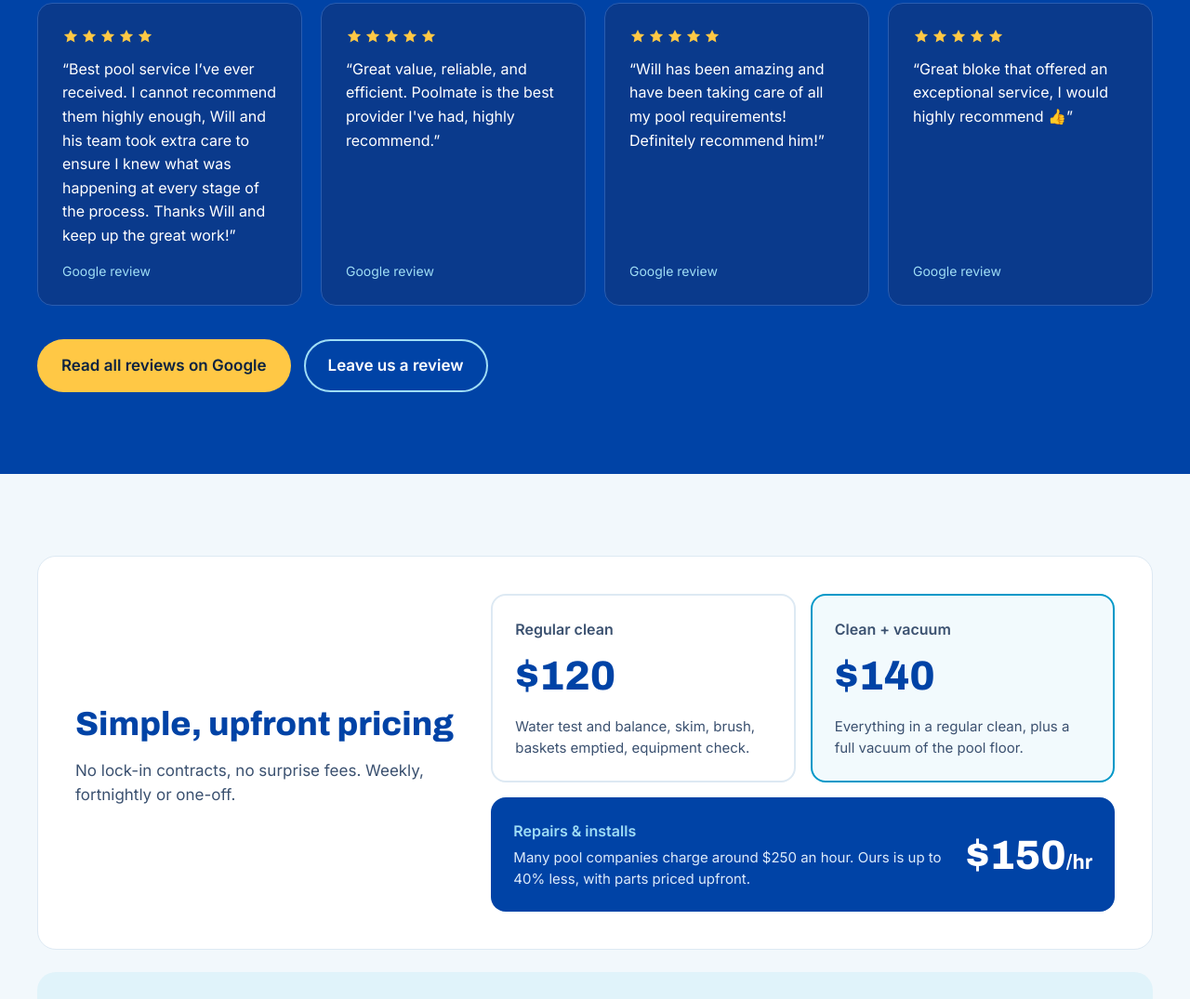
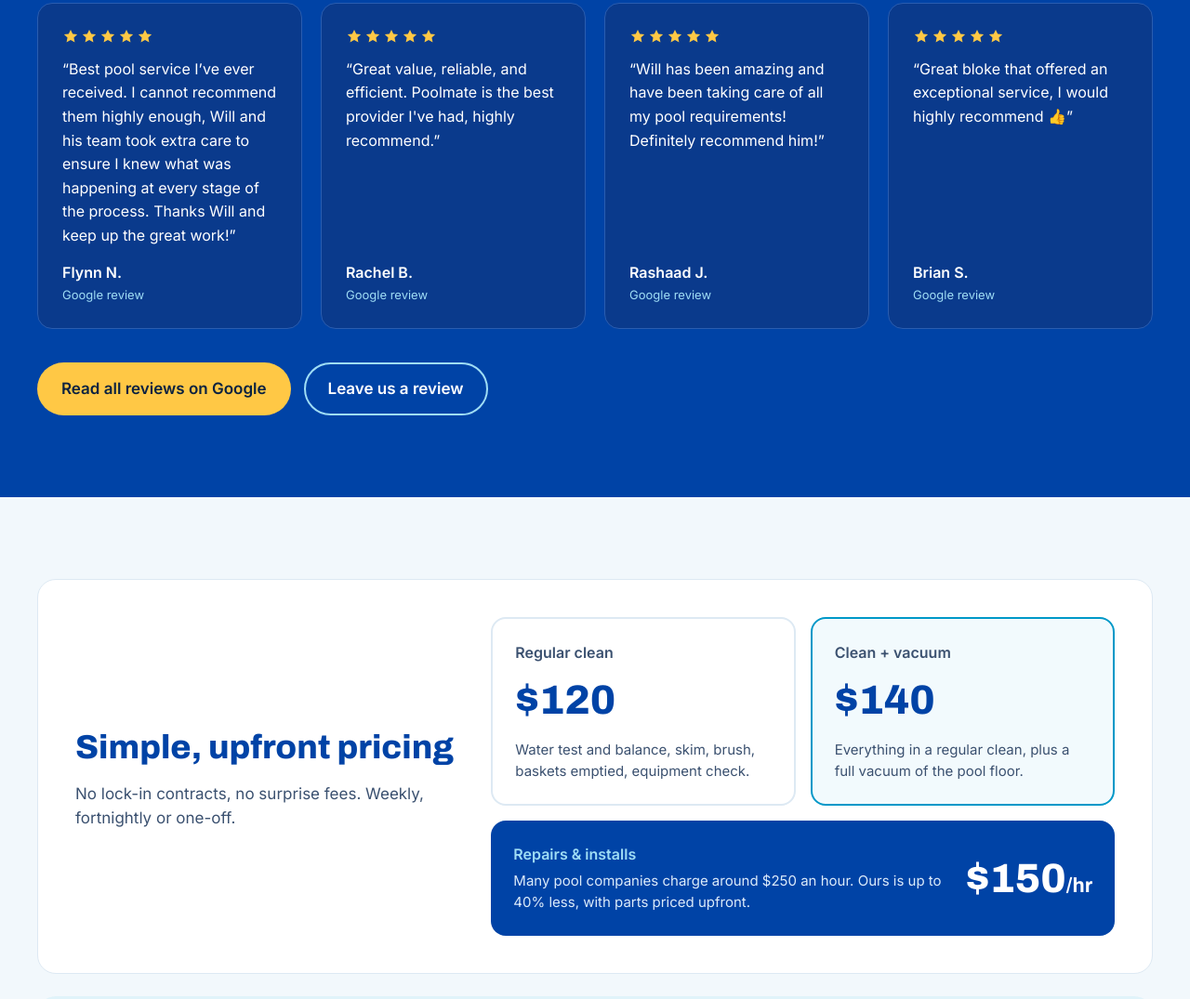
Before and after one commit to Poolmatevic/poolmate-website, a plain HTML site: page index.html in a window 1280 px wide. Shown: the part 1715-2790 px from the top of the page at 93% size. Drawn offline with Linux system fonts and the light colour scheme.

Commit message:
Add reviewer names to reviews
Co-Authored-By: Claude Opus 5.5 <noreply@anthropic.com>
Claude-Session: https://claude.ai/code/session_01DWFfEQsFgGTPcHHzot3ExT

```diff
--- a/index.html
+++ b/index.html
@@ -163,22 +163,22 @@ Call 0490 842 557</a>
 <figure style="margin: 0; background: #0A3A8C; border: 1px solid #2A5DB0; border-radius: 16px; padding: 26px; display: flex; flex-direction: column; gap: 14px">
 <div role="img" aria-label="5 out of 5 stars" style="display: flex; gap: 2px"><svg aria-hidden="true" width="18" height="18" viewBox="0 0 24 24" fill="#FFC845"><path d="M12 2.5l2.9 6.1 6.6.8-4.9 4.6 1.3 6.6L12 17.3l-5.9 3.3 1.3-6.6L2.5 9.4l6.6-.8z"/></svg><svg aria-hidden="true" width="18" height="18" viewBox="0 0 24 24" fill="#FFC845"><path d="M12 2.5l2.9 6.1 6.6.8-4.9 4.6 1.3 6.6L12 17.3l-5.9 3.3 1.3-6.6L2.5 9.4l6.6-.8z"/></svg><svg aria-hidden="true" width="18" height="18" viewBox="0 0 24 24" fill="#FFC845"><path d="M12 2.5l2.9 6.1 6.6.8-4.9 4.6 1.3 6.6L12 17.3l-5.9 3.3 1.3-6.6L2.5 9.4l6.6-.8z"/></svg><svg aria-hidden="true" width="18" height="18" viewBox="0 0 24 24" fill="#FFC845"><path d="M12 2.5l2.9 6.1 6.6.8-4.9 4.6 1.3 6.6L12 17.3l-5.9 3.3 1.3-6.6L2.5 9.4l6.6-.8z"/></svg><svg aria-hidden="true" width="18" height="18" viewBox="0 0 24 24" fill="#FFC845"><path d="M12 2.5l2.9 6.1 6.6.8-4.9 4.6 1.3 6.6L12 17.3l-5.9 3.3 1.3-6.6L2.5 9.4l6.6-.8z"/></svg></div>
 <blockquote style="margin: 0; font-size: 16px; line-height: 1.6; color: #FFFFFF">“Best pool service I’ve ever received. I cannot recommend them highly enough, Will and his team took extra care to ensure I knew what was happening at every stage of the process. Thanks Will and keep up the great work!”</blockquote>
-<figcaption style="margin-top: auto; font-size: 14px; color: #9FDDF5">Google review</figcaption>
+<figcaption style="margin-top: auto; display: flex; flex-direction: column; gap: 2px"><span style="font-size: 16px; font-weight: 700; color: #FFFFFF">Flynn N.</span><span style="font-size: 13px; color: #9FDDF5">Google review</span></figcaption>
 </figure>
 <figure style="margin: 0; background: #0A3A8C; border: 1px solid #2A5DB0; border-radius: 16px; padding: 26px; display: flex; flex-direction: column; gap: 14px">
 <div role="img" aria-label="5 out of 5 stars" style="display: flex; gap: 2px"><svg aria-hidden="true" width="18" height="18" viewBox="0 0 24 24" fill="#FFC845"><path d="M12 2.5l2.9 6.1 6.6.8-4.9 4.6 1.3 6.6L12 17.3l-5.9 3.3 1.3-6.6L2.5 9.4l6.6-.8z"/></svg><svg aria-hidden="true" width="18" height="18" viewBox="0 0 24 24" fill="#FFC845"><path d="M12 2.5l2.9 6.1 6.6.8-4.9 4.6 1.3 6.6L12 17.3l-5.9 3.3 1.3-6.6L2.5 9.4l6.6-.8z"/></svg><svg aria-hidden="true" width="18" height="18" viewBox="0 0 24 24" fill="#FFC845"><path d="M12 2.5l2.9 6.1 6.6.8-4.9 4.6 1.3 6.6L12 17.3l-5.9 3.3 1.3-6.6L2.5 9.4l6.6-.8z"/></svg><svg aria-hidden="true" width="18" height="18" viewBox="0 0 24 24" fill="#FFC845"><path d="M12 2.5l2.9 6.1 6.6.8-4.9 4.6 1.3 6.6L12 17.3l-5.9 3.3 1.3-6.6L2.5 9.4l6.6-.8z"/></svg><svg aria-hidden="true" width="18" height="18" viewBox="0 0 24 24" fill="#FFC845"><path d="M12 2.5l2.9 6.1 6.6.8-4.9 4.6 1.3 6.6L12 17.3l-5.9 3.3 1.3-6.6L2.5 9.4l6.6-.8z"/></svg></div>
 <blockquote style="margin: 0; font-size: 16px; line-height: 1.6; color: #FFFFFF">“Great value, reliable, and efficient. Poolmate is the best provider I&#x27;ve had, highly recommend.”</blockquote>
-<figcaption style="margin-top: auto; font-size: 14px; color: #9FDDF5">Google review</figcaption>
+<figcaption style="margin-top: auto; display: flex; flex-direction: column; gap: 2px"><span style="font-size: 16px; font-weight: 700; color: #FFFFFF">Rachel B.</span><span style="font-size: 13px; color: #9FDDF5">Google review</span></figcaption>
 </figure>
 <figure style="margin: 0; background: #0A3A8C; border: 1px solid #2A5DB0; border-radius: 16px; padding: 26px; display: flex; flex-direction: column; gap: 14px">
 <div role="img" aria-label="5 out of 5 stars" style="display: flex; gap: 2px"><svg aria-hidden="true" width="18" height="18" viewBox="0 0 24 24" fill="#FFC845"><path d="M12 2.5l2.9 6.1 6.6.8-4.9 4.6 1.3 6.6L12 17.3l-5.9 3.3 1.3-6.6L2.5 9.4l6.6-.8z"/></svg><svg aria-hidden="true" width="18" height="18" viewBox="0 0 24 24" fill="#FFC845"><path d="M12 2.5l2.9 6.1 6.6.8-4.9 4.6 1.3 6.6L12 17.3l-5.9 3.3 1.3-6.6L2.5 9.4l6.6-.8z"/></svg><svg aria-hidden="true" width="18" height="18" viewBox="0 0 24 24" fill="#FFC845"><path d="M12 2.5l2.9 6.1 6.6.8-4.9 4.6 1.3 6.6L12 17.3l-5.9 3.3 1.3-6.6L2.5 9.4l6.6-.8z"/></svg><svg aria-hidden="true" width="18" height="18" viewBox="0 0 24 24" fill="#FFC845"><path d="M12 2.5l2.9 6.1 6.6.8-4.9 4.6 1.3 6.6L12 17.3l-5.9 3.3 1.3-6.6L2.5 9.4l6.6-.8z"/></svg><svg aria-hidden="true" width="18" height="18" viewBox="0 0 24 24" fill="#FFC845"><path d="M12 2.5l2.9 6.1 6.6.8-4.9 4.6 1.3 6.6L12 17.3l-5.9 3.3 1.3-6.6L2.5 9.4l6.6-.8z"/></svg></div>
 <blockquote style="margin: 0; font-size: 16px; line-height: 1.6; color: #FFFFFF">“Will has been amazing and have been taking care of all my pool requirements! Definitely recommend him!”</blockquote>
-<figcaption style="margin-top: auto; font-size: 14px; color: #9FDDF5">Google review</figcaption>
+<figcaption style="margin-top: auto; display: flex; flex-direction: column; gap: 2px"><span style="font-size: 16px; font-weight: 700; color: #FFFFFF">Rashaad J.</span><span style="font-size: 13px; color: #9FDDF5">Google review</span></figcaption>
 </figure>
 <figure style="margin: 0; background: #0A3A8C; border: 1px solid #2A5DB0; border-radius: 16px; padding: 26px; display: flex; flex-direction: column; gap: 14px">
 <div role="img" aria-label="5 out of 5 stars" style="display: flex; gap: 2px"><svg aria-hidden="true" width="18" height="18" viewBox="0 0 24 24" fill="#FFC845"><path d="M12 2.5l2.9 6.1 6.6.8-4.9 4.6 1.3 6.6L12 17.3l-5.9 3.3 1.3-6.6L2.5 9.4l6.6-.8z"/></svg><svg aria-hidden="true" width="18" height="18" viewBox="0 0 24 24" fill="#FFC845"><path d="M12 2.5l2.9 6.1 6.6.8-4.9 4.6 1.3 6.6L12 17.3l-5.9 3.3 1.3-6.6L2.5 9.4l6.6-.8z"/></svg><svg aria-hidden="true" width="18" height="18" viewBox="0 0 24 24" fill="#FFC845"><path d="M12 2.5l2.9 6.1 6.6.8-4.9 4.6 1.3 6.6L12 17.3l-5.9 3.3 1.3-6.6L2.5 9.4l6.6-.8z"/></svg><svg aria-hidden="true" width="18" height="18" viewBox="0 0 24 24" fill="#FFC845"><path d="M12 2.5l2.9 6.1 6.6.8-4.9 4.6 1.3 6.6L12 17.3l-5.9 3.3 1.3-6.6L2.5 9.4l6.6-.8z"/></svg><svg aria-hidden="true" width="18" height="18" viewBox="0 0 24 24" fill="#FFC845"><path d="M12 2.5l2.9 6.1 6.6.8-4.9 4.6 1.3 6.6L12 17.3l-5.9 3.3 1.3-6.6L2.5 9.4l6.6-.8z"/></svg></div>
 <blockquote style="margin: 0; font-size: 16px; line-height: 1.6; color: #FFFFFF">“Great bloke that offered an exceptional service, I would highly recommend 👍”</blockquote>
-<figcaption style="margin-top: auto; font-size: 14px; color: #9FDDF5">Google review</figcaption>
+<figcaption style="margin-top: auto; display: flex; flex-direction: column; gap: 2px"><span style="font-size: 16px; font-weight: 700; color: #FFFFFF">Brian S.</span><span style="font-size: 13px; color: #9FDDF5">Google review</span></figcaption>
 </figure>
 </div>
 <div style="display: flex; flex-wrap: wrap; gap: 14px; margin-top: 36px">
```
